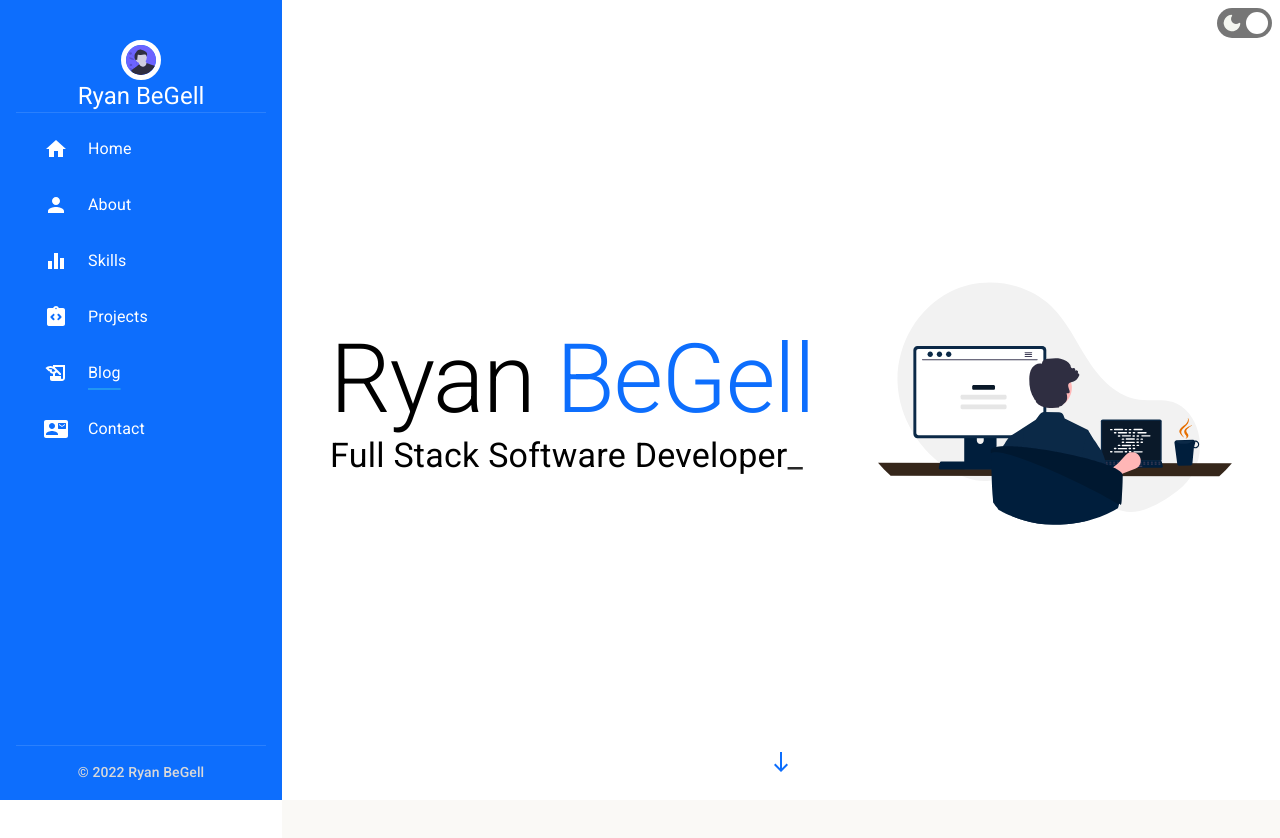
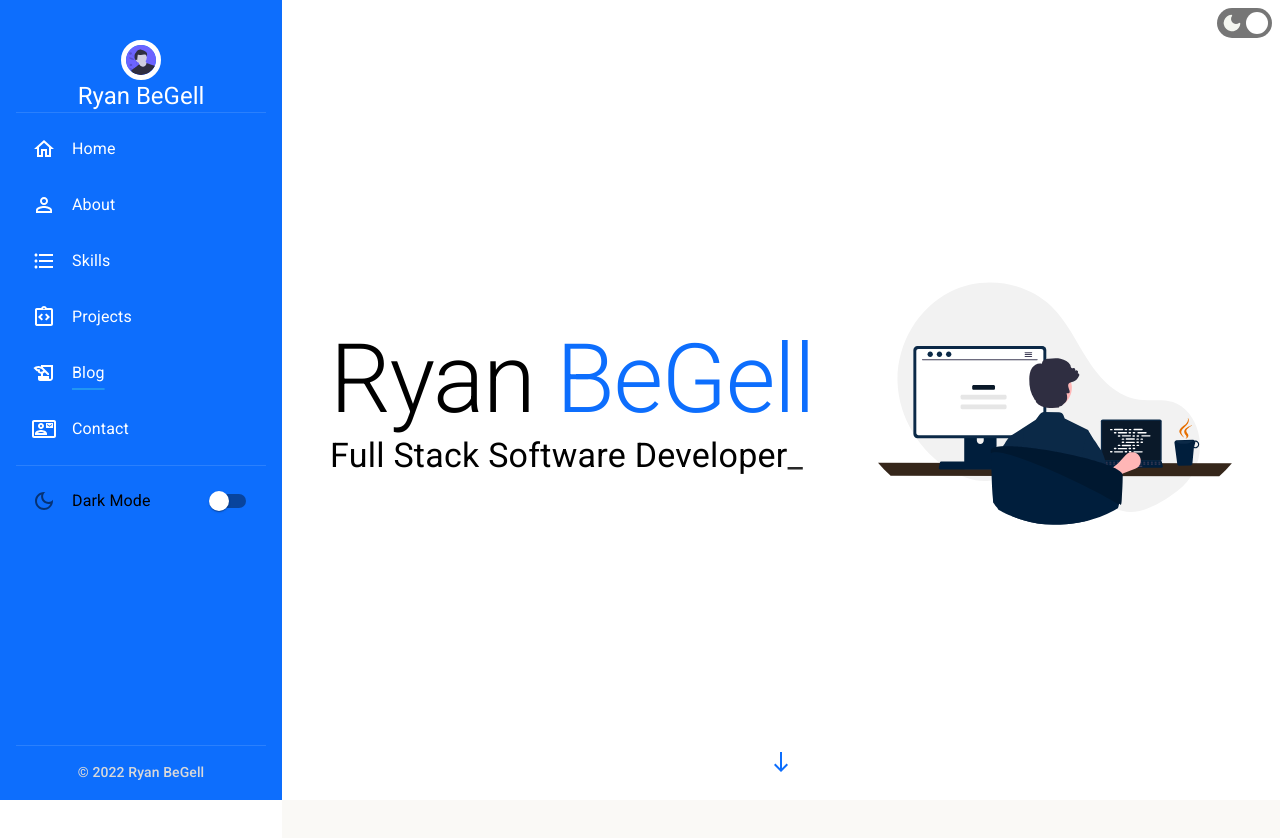
Before and after one commit to RyanBeGell/portfolio-site, a Next.js app: page / in a window 1280 px wide. Shown: the top 838 px of the page. Built offline with nearby package versions, Linux system fonts and the light colour scheme; a small style sheet from the web is missing; a web font is replaced by a local one.

Commit message:
Dark mode toggle added to sidenav

```diff
--- a/src/components/sidebar/sidebar.module.css
+++ b/src/components/sidebar/sidebar.module.css
@@ -18,12 +18,6 @@
     margin-bottom: 16px;
   }
 
-.footerIcon:hover {
-  transform: scale(1.5);
-  transition-duration: .3s;
-  transition-property: transform;
-}
-
 .navItem{
    /* Avoid blurry text on transform */
   backface-visibility: hidden;
@@ -31,7 +25,7 @@
 }
 
 .navItem:hover {
-  transform: scale(1.05);
+  transform: scale(1.01);
   transition-duration: .3s;
   transition-property: transform;
 }
--- a/src/components/sidebar/sidebar.tsx
+++ b/src/components/sidebar/sidebar.tsx
@@ -23,7 +23,19 @@ import { Avatar } from '@mui/material';
 import SidebarFooter from './SidebarFooter';
 import { useEffect } from 'react';
 import Typography from '@mui/material/Typography';
-
+import SettingsBrightnessIcon from '@mui/icons-material/SettingsBrightness';
+import Switch from '@mui/material/Switch';
+import DarkModeIcon from '@mui/icons-material/DarkMode';
+import ListSubheader from '@mui/material/ListSubheader';
+import DarkModeOutlinedIcon from '@mui/icons-material/DarkModeOutlined';
+import ContactMailOutlinedIcon from '@mui/icons-material/ContactMailOutlined';
+import HistoryEduOutlinedIcon from '@mui/icons-material/HistoryEduOutlined';
+import IntegrationInstructionsOutlinedIcon from '@mui/icons-material/IntegrationInstructionsOutlined';
+import FormatListBulletedOutlinedIcon from '@mui/icons-material/FormatListBulletedOutlined';
+import PersonOutlineOutlinedIcon from '@mui/icons-material/PersonOutlineOutlined';
+import HomeOutlinedIcon from '@mui/icons-material/HomeOutlined';
+import PaletteOutlinedIcon from '@mui/icons-material/PaletteOutlined';
+import SquareRoundedIcon from '@mui/icons-material/SquareRounded';
 
 const drawerWidth = 282;
 
@@ -51,22 +63,22 @@ export default function Sidebar(){
       <Divider />
       <List>
         {['Home', 'About', 'Skills', 'Projects', 'Blog', 'Contact'].map((text, index) => (
-          <ListItem key={text} sx={{px:"12px", py:"4px",}}>
-            <ListItemButton sx={{ borderRadius: 2,}} className={styles.navItem}>
+          <ListItem key={text} sx={{px:"0px", py:"4px",}}>
+            <ListItemButton sx={{ borderRadius: 3,}} className={styles.navItem}>
               <ListItemIcon sx={{color:'#ffffff'}}>
                 {
-                  index === 0? <HomeIcon /> :
-                  index === 1? <PersonIcon />:
-                  index === 2? <EqualizerIcon />:
-                  index === 3? <IntegrationInstructionsRoundedIcon />:
-                  index === 4? <HistoryEduIcon />:
-                  index === 5? <ContactMailRoundedIcon/>:null
+                  index === 0? <HomeOutlinedIcon /> :
+                  index === 1? <PersonOutlineOutlinedIcon />:
+                  index === 2? <FormatListBulletedOutlinedIcon />:
+                  index === 3? <IntegrationInstructionsOutlinedIcon />:
+                  index === 4? <HistoryEduOutlinedIcon />:
+                  index === 5? <ContactMailOutlinedIcon/>:null
                 }
               </ListItemIcon>
               {index===4?
               //conditionally render the underline based on where the user is on the page - only highlighting blog temporarily
-              <ListItemText primary={text} sx={{ml:"-12px", color:"#FFFFFF", }} className={styles.underlineNavItem}/>:
-              <ListItemText primary={text} sx={{ml:"-12px", color:"#FFFFFF", }}/>}
+              <ListItemText primary={text} sx={{ml:"-16px", color:"#FFFFFF", }} className={styles.underlineNavItem}/>:
+              <ListItemText primary={text} sx={{ml:"-16px", color:"#FFFFFF", }}/>}
             </ListItemButton>
           </ListItem>
         ))}
@@ -114,6 +126,37 @@ export default function Sidebar(){
           open
         >
           {drawer}
+          <Divider/>
+          <List
+            sx={{bgcolor: 'background.nav'}}
+            // To be used if more theme options added
+            // subheader={
+            //   <ListSubheader sx={{bgcolor: 'background.nav', pt:'8px'}}>
+            //     Theme
+            //   </ListSubheader>
+            // }
+          >
+          <ListItem sx={{}}>
+            <ListItemIcon >
+              <DarkModeOutlinedIcon/>
+            </ListItemIcon>
+            <ListItemText primary="Dark Mode" sx={{ml:"-16px"}} />
+            <Switch
+              edge="end"
+            />
+          </ListItem>
+          {/* To be used if more theme options added  */}
+          {/* <ListItem sx={{}}>
+            <ListItemIcon >
+              <PaletteOutlinedIcon/>
+            </ListItemIcon>
+            <ListItemText primary="Color" sx={{ml:"-16px"}} />
+            <SquareRoundedIcon edge="end"/>
+            <SquareRoundedIcon edge="end"/>
+            <SquareRoundedIcon edge="end"/>
+            <SquareRoundedIcon edge="end"/>
+          </ListItem> */}
+          </List>
           <List sx={{ marginTop: `auto`, mb:0, p:0, }} >
             <Divider/>
             <ListItem sx={{m:0, p:0}}>
```
